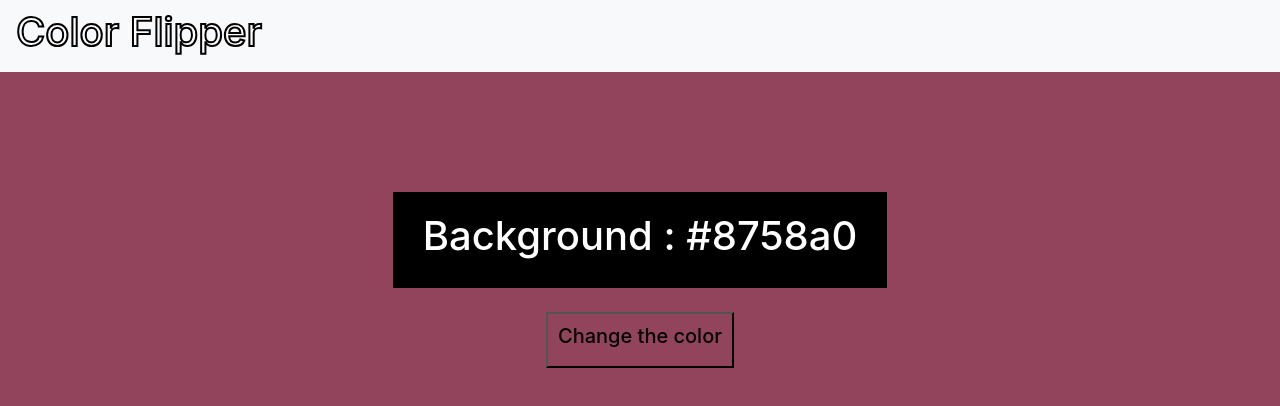
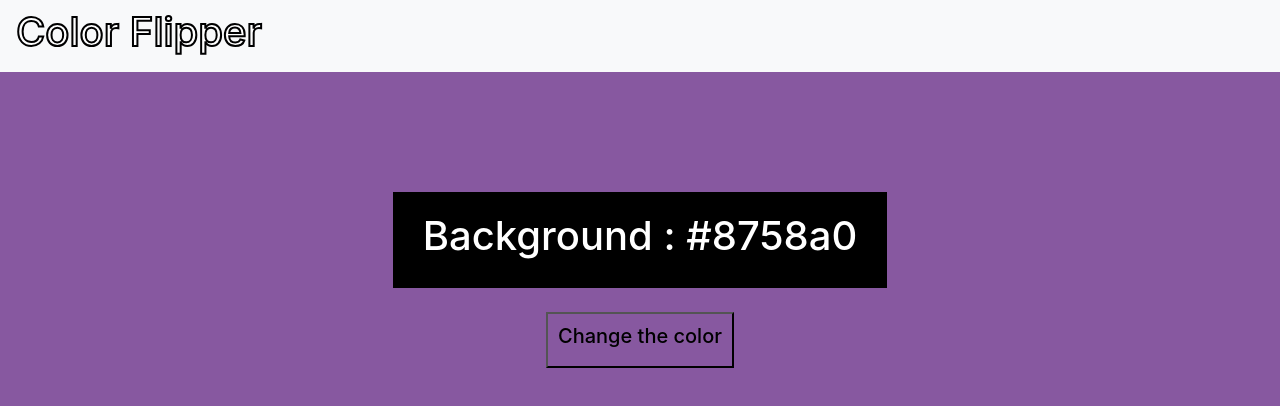
Before and after one commit to santushtisharma10/Color-Flipper, a plain HTML site: page index.html in a window 1280 px wide. Drawn offline with nearby package versions, Linux system fonts and the light colour scheme.

Commit message:
Update style.css

```diff
--- a/style.css
+++ b/style.css
@@ -1,6 +1,6 @@
 body {
 
-  background-color: #92445c;
+  background-color: #8758a0;
 }
 h2 {
     color: white;
```
